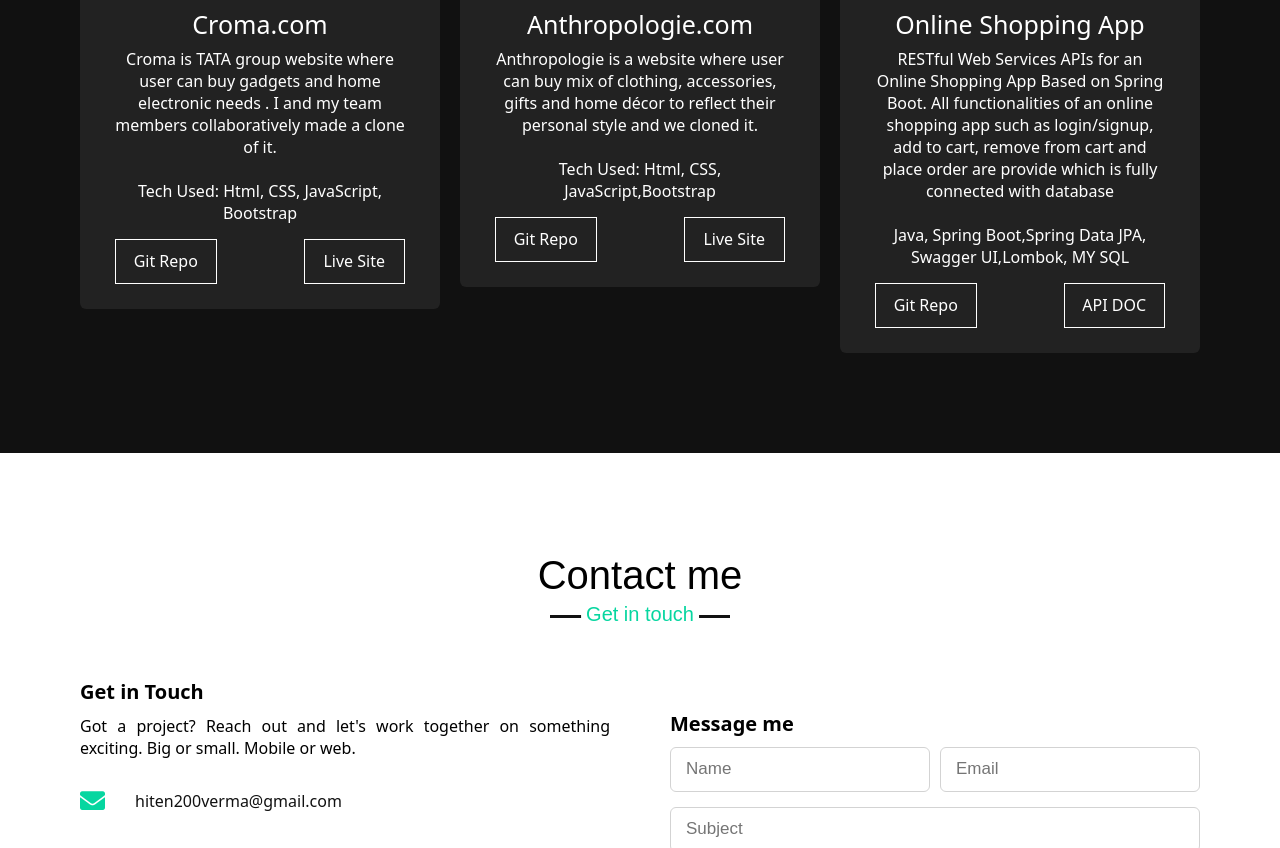
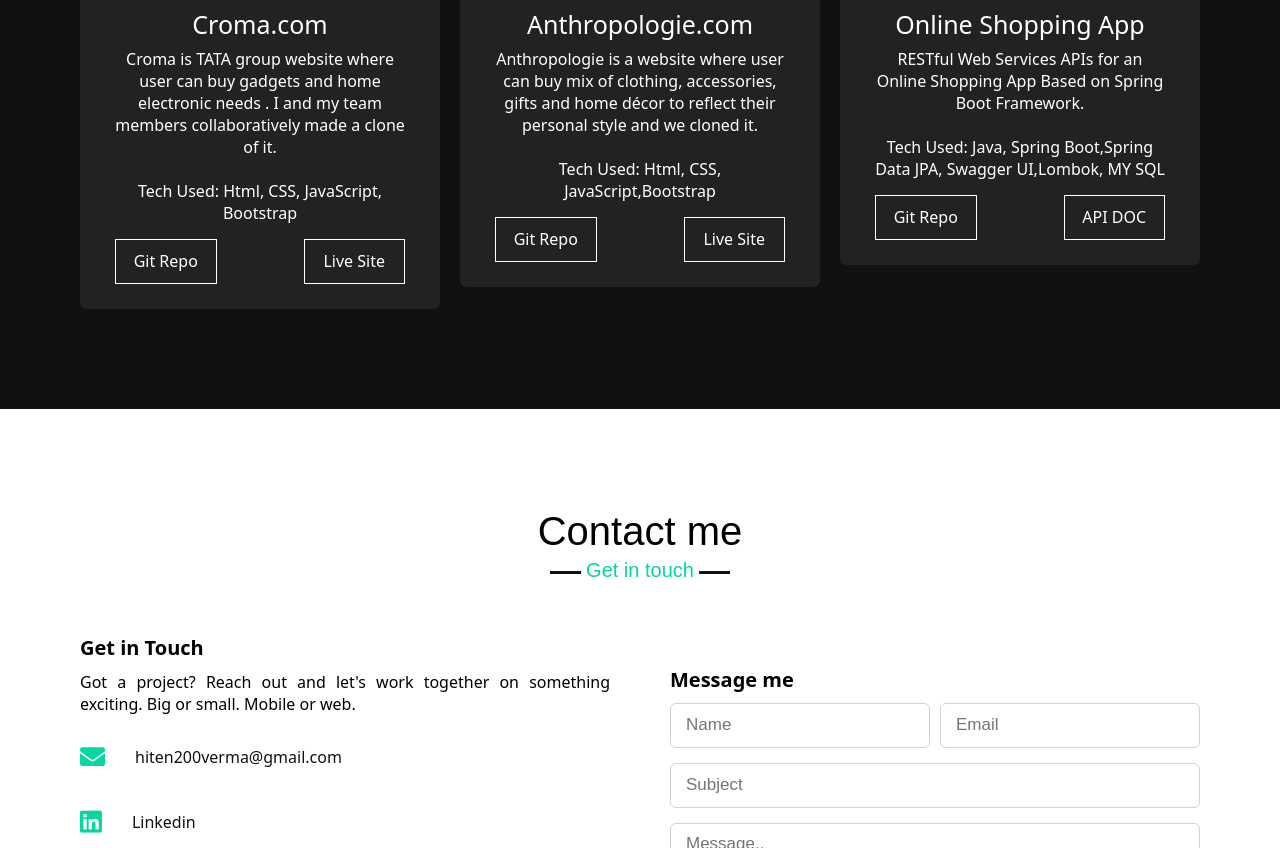
Before and after one commit to HITTPATEL/HitendraVermaPortfolio, a plain HTML site: page index.html in a window 1280 px wide. Shown: the part 3386-4234 px from the top of the page. Drawn offline with nearby package versions, Linux system fonts and the light colour scheme.

Commit message:
Update index.html

```diff
--- a/index.html
+++ b/index.html
@@ -202,9 +202,9 @@
                     <div class="box">
                         <img src="https://encrypted-tbn0.gstatic.com/images?q=tbn:ANd9GcSBiHJ0l1Fyu-Z6wxMMYzEZUEcNCtJwusoSMw&usqp=CAU" alt="">
                         <div class="text">Online Shopping App</div>
-                        <p>RESTful Web Services APIs for an Online Shopping App Based on Spring Boot. All functionalities of an online shopping app such as login/signup, add to cart, remove from cart and place order are provide which is fully connected with database</p>
+                        <p>RESTful Web Services APIs for an Online Shopping App Based on Spring Boot Framework.</p>
                            <br/>
-                        <p class="techStack">Java, Spring Boot,Spring Data JPA, Swagger UI,Lombok, MY SQL</p>
+                        <p class="techStack">Tech Used: Java, Spring Boot,Spring Data JPA, Swagger UI,Lombok, MY SQL</p>
                         <div class="repo-links">
                             <div class="repo-div">
                                 <span>  <a href="https://github.com/HITTPATEL/Online-Shopping-App-" target="_blank"> Git Repo </a></span>
```
